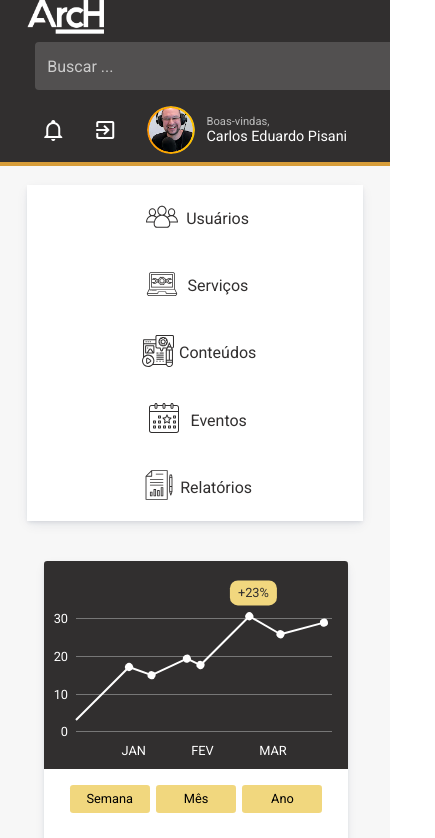
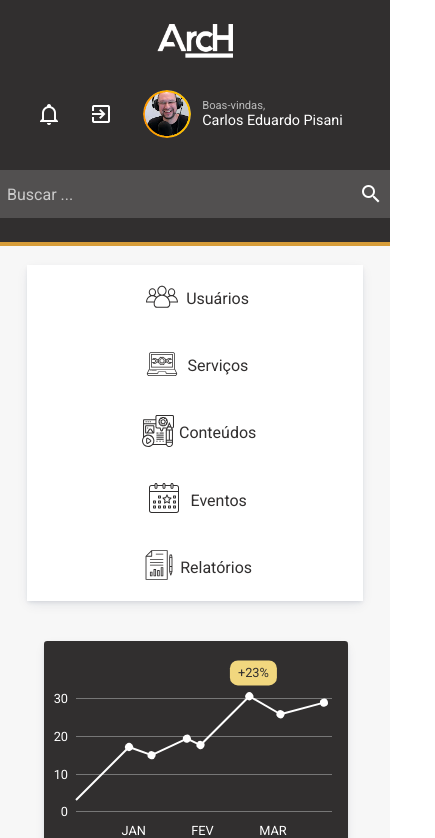
Before and after one commit to PaulaCBS/arch-dashboard, a Vue app: page / in a window 390 px wide. Shown: the top 838 px of the page, 435 px wide, since content can reach past the window. Built offline with nearby package versions, Linux system fonts and the light colour scheme.

Commit message:
melhora responsividade

```diff
--- a/src/components/Navbar.vue
+++ b/src/components/Navbar.vue
@@ -65,4 +65,10 @@ export default {
   .menu-icon {
     width: 2rem;
   }
+  @media (max-width: 975px) {
+    .menu {
+      display: flex;
+      flex-flow: row-reverse wrap;
+    }
+  }
 </style>
--- a/src/components/shared/Header.vue
+++ b/src/components/shared/Header.vue
@@ -113,4 +113,25 @@ export default {
     margin: 0 0.7rem;
     font-size: 0.9rem;
   }
+
+  @media (max-width: 500px) {
+    .header {
+      justify-content: center;
+    }
+    h1 {
+      display: flex;
+      justify-content: center;
+      width: 100%;
+      margin: 1.5rem 0;
+    }
+  }
+  @media (max-width: 975px) {
+    .search-wrapper {
+      order: 3;
+      display: flex;
+      justify-content: center;
+      width: 100%;
+      margin: 1.5rem 0;
+    }
+  }
 </style>
```
